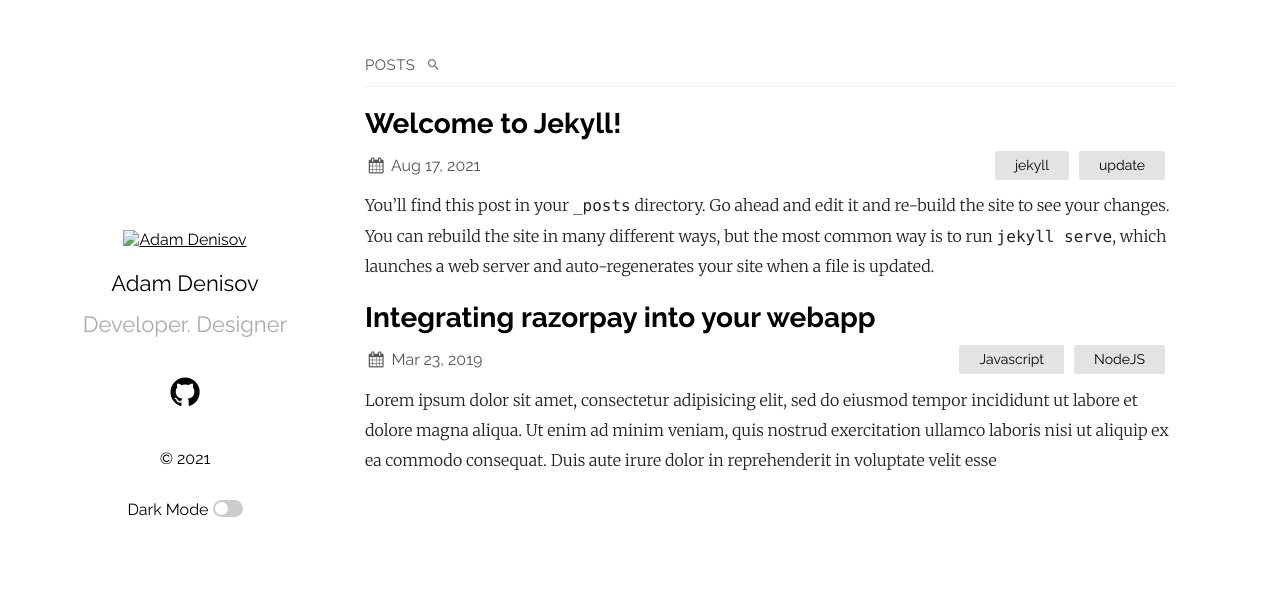
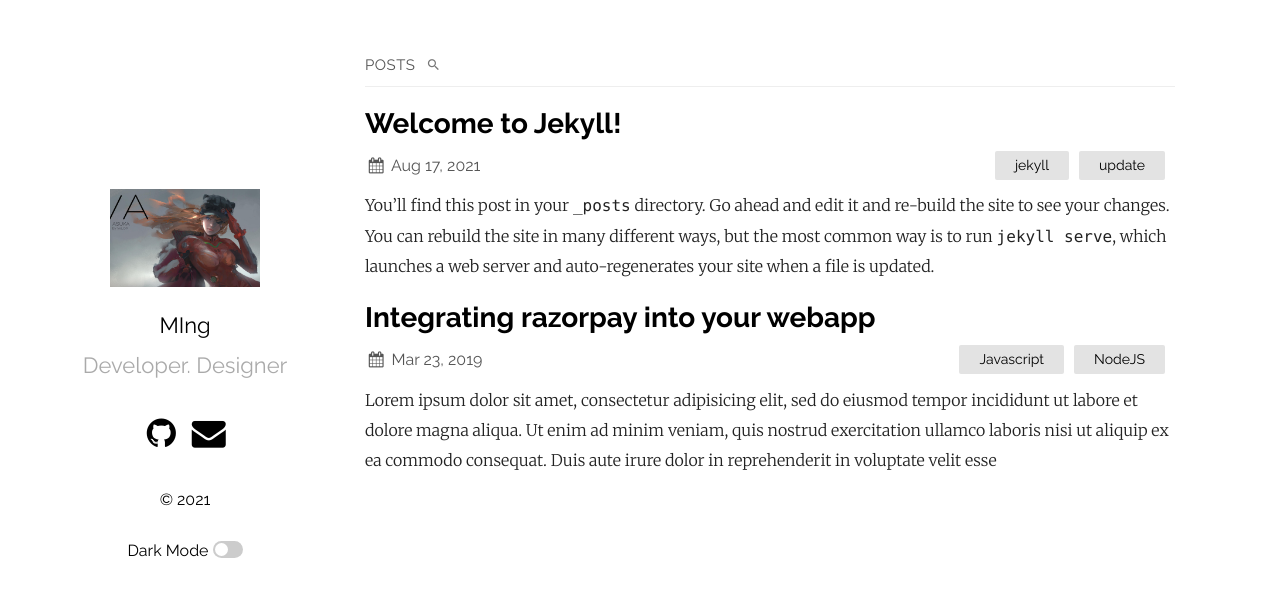
Before and after one commit to Jmingxiao/Jmingxiao.GitHub.io, a Jekyll site: the page built from index.md, in a window 1280 px wide. Shown: the top 597 px of the page. Built offline with Jekyll 4.4.1, drawn with Linux system fonts in a browser that asks for light colours.

Commit message:
Changed another theme of the website

```diff
--- a/_config.yml
+++ b/_config.yml
@@ -10,7 +10,7 @@ show_excerpts: true # set to true to show excerpts on the homepage
 sass:
   sass_dir: _sass
 plainwhite:
-  name: Adam Denisov
+  name: MIng
   tagline: Developer. Designer
   date_format: "%b %-d, %Y"
   sitemap: true # set to true to generate sitemap.xml content
@@ -25,6 +25,7 @@ plainwhite:
   # generate social links in footer
   social_links:
     github: Jmingxiao
+    email: Mingxiao_o719@outlook.com
     #twitter: no_twitters
     #dribbble: jekyll
     #flickr:   jekyll
@@ -35,7 +36,6 @@ plainwhite:
     #soundcloud: jekyll
     #telegram: jekyll
     #gitlab: jekyll
-    #email: jekyll
 
     # Mastodon instances
     # mastodon:
```
Also changed, not shown: assets/portfolio.png (added).
